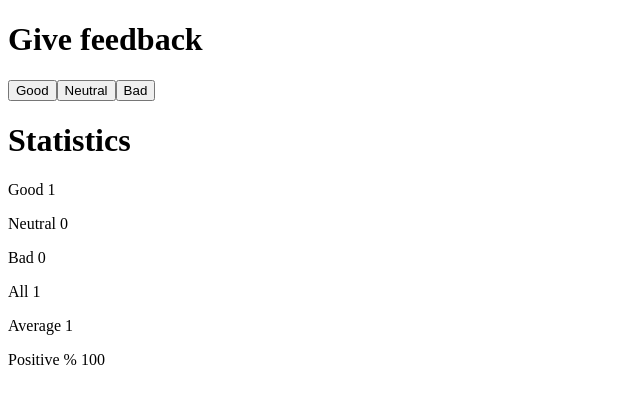
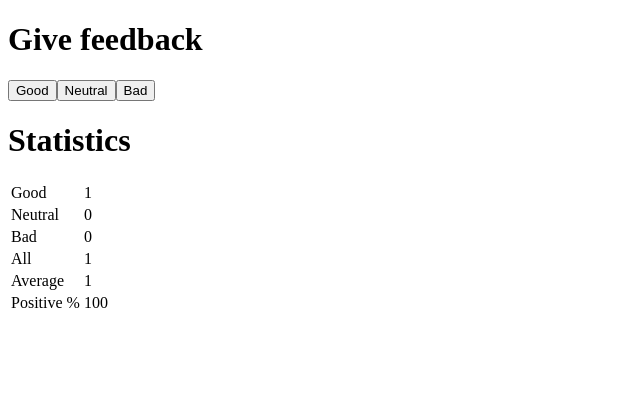
Before and after one commit to Sparktan24/full-stack-open, a React (Vite) app in the folder part1/unicafe/: page / in a window 1280 px wide. Both pictures are taken after a click on the button "Good". Shown: the top 404 px of the page, without its empty margins (0-640 px from the left). Built offline with nearby package versions, Linux system fonts and the light colour scheme.

Commit message:
Chore 1.11

```diff
--- a/part1/unicafe/src/App.jsx
+++ b/part1/unicafe/src/App.jsx
@@ -6,22 +6,25 @@ function Button({ text, handleClick }) {
 
 function Statistics({ values }) {
   return (
-    <div>
+    <table>
+      <tbody>
         <StatisticLine value={values.good} text="Good" />
         <StatisticLine value={values.neutral} text="Neutral" />
         <StatisticLine value={values.bad} text="Bad" />
         <StatisticLine value={values.total} text="All" />
         <StatisticLine value={values.average} text="Average" />
         <StatisticLine value={values.positive} text="Positive %" />
-    </div>
+      </tbody>
+    </table>
   );
 }
 
 function StatisticLine({ value, text }) {
   return (
-    <p>
-      {text} {value}
-    </p>
+    <tr>
+      <td>{text}</td>
+      <td>{value}</td>
+    </tr>
   );
 }
 
```
Lines whose indentation alone changed are shown as unchanged.
